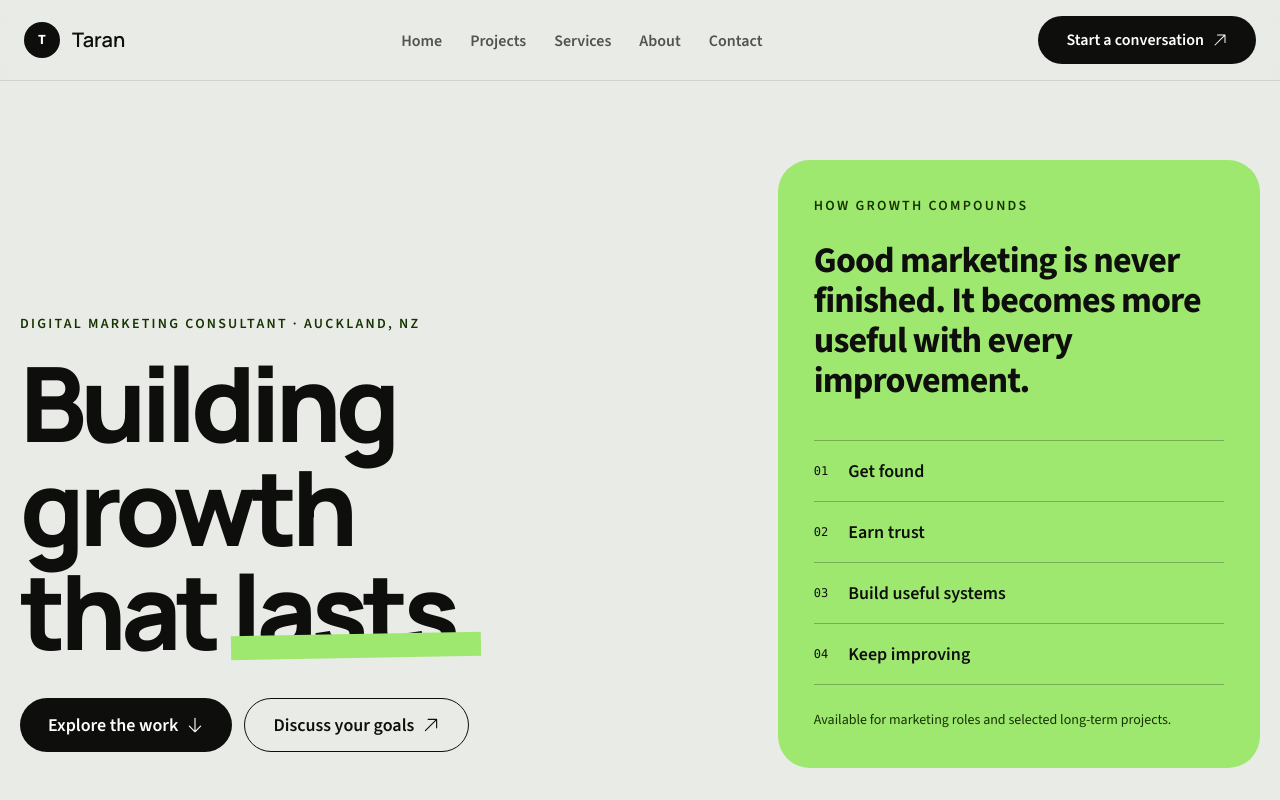
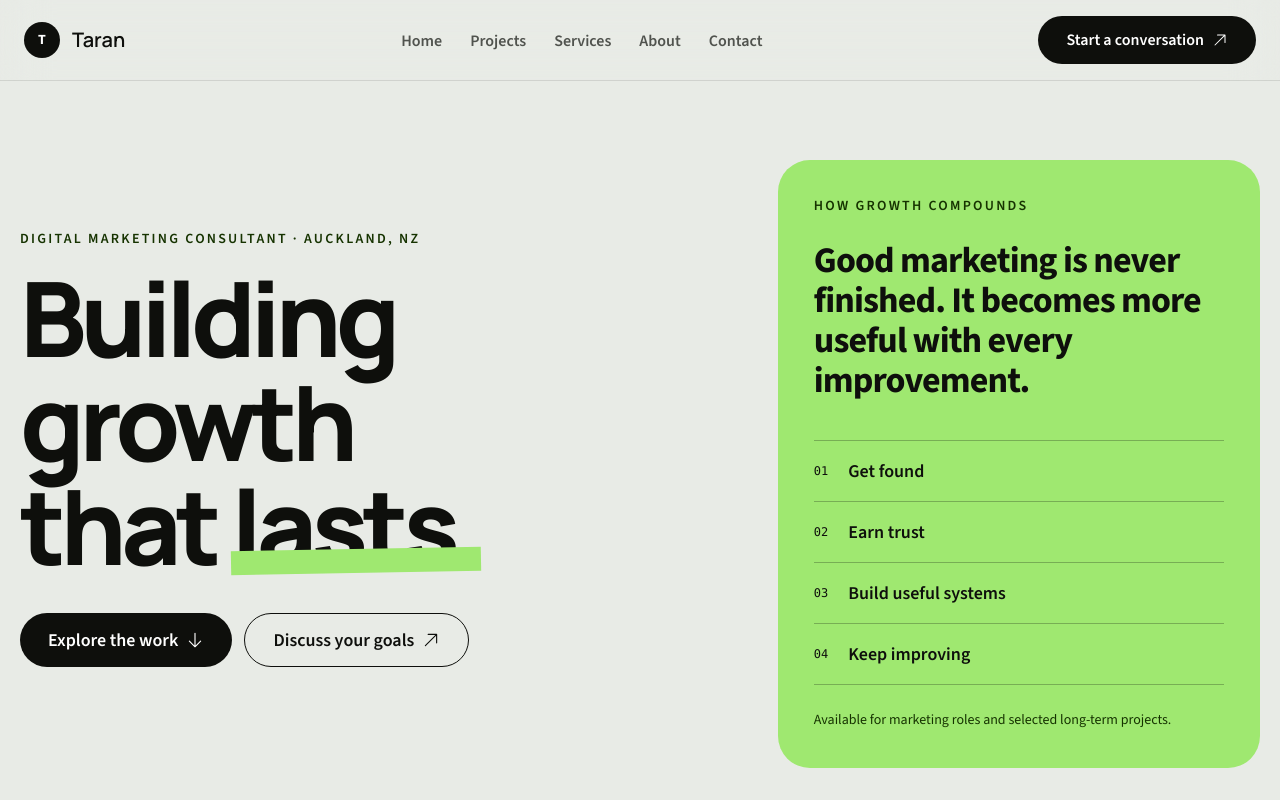
Before and after one commit to taranveerultra-bot/Tara-cv, a Next.js app: page / in a window 1280 px wide. Shown: the top 800 px of the page. Built offline with nearby package versions, Linux system fonts and the light colour scheme.

Commit message:
Vertically center hero content

```diff
--- a/src/components/Hero.tsx
+++ b/src/components/Hero.tsx
@@ -5,7 +5,7 @@ import Container from "./Container";
 const Hero = () => (
     <section id="home" className="overflow-hidden bg-hero-background pb-16 pt-28 lg:pb-24 lg:pt-36">
         <Container>
-            <div className="grid items-end gap-12 lg:grid-cols-[1.18fr_.82fr] lg:gap-16">
+            <div className="grid items-center gap-12 lg:grid-cols-[1.18fr_.82fr] lg:gap-16">
                 <div>
                     <p className="mb-4 text-sm font-semibold uppercase tracking-[0.16em] text-secondary">
                         Digital marketing consultant · Auckland, NZ
```
